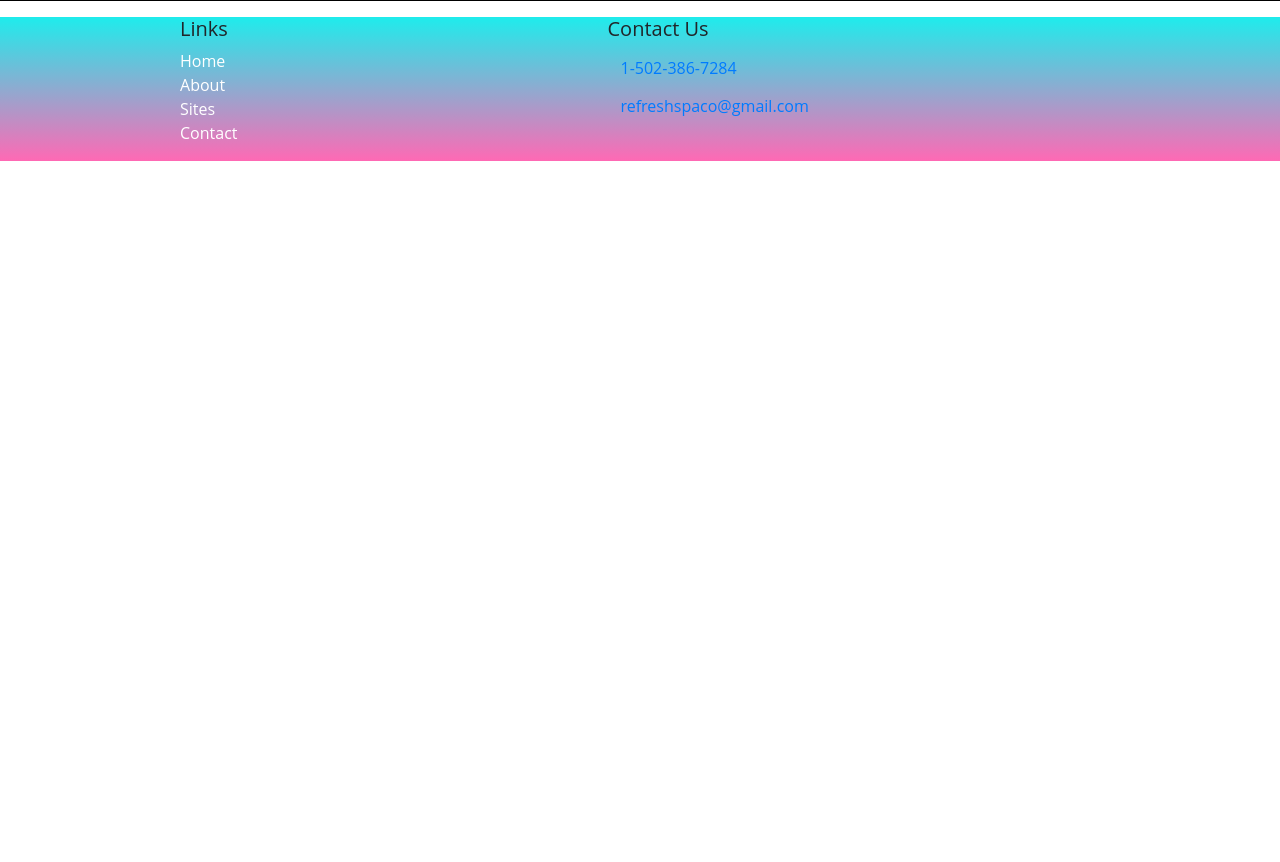
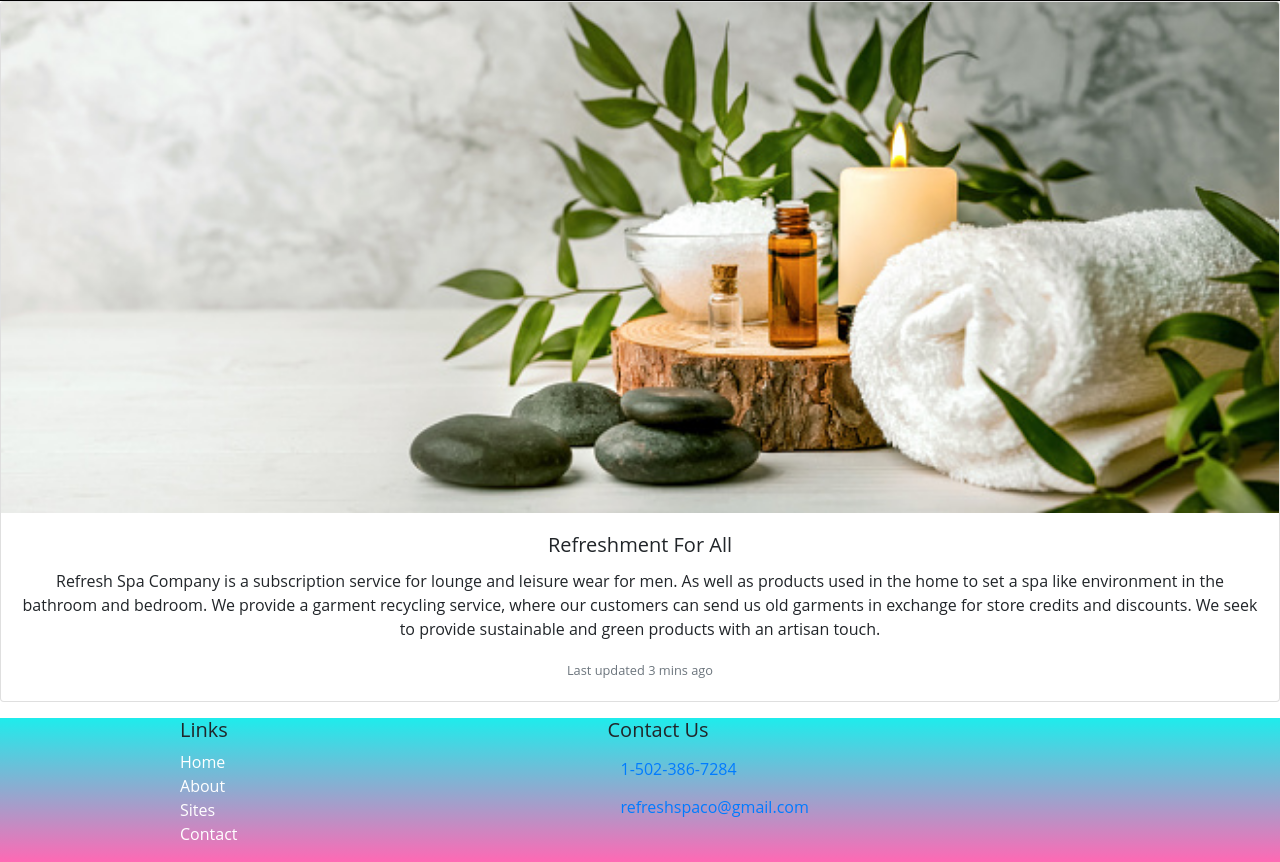
Before and after one commit to BWr3dw00d/refreshspaco, a website: page about.html in a window 1280 px wide. Shown: the part 69-931 px from the top of the page. Before the commit the page ends 800 px from the top, so only its background shows below. Drawn offline with nearby package versions, Linux system fonts and the light colour scheme.

Commit message:
Week 5 Bootstrap Project

```diff
--- a/about.html
+++ b/about.html
@@ -71,7 +71,14 @@
                 </div>
             </div>
         </div>
-
+        <div class="card mb-3">
+            <img src="img/istockphoto-1286682876-170667a.jpeg" class="card-img-top" alt="...">
+            <div class="card-body mx-auto text-center">
+              <h5 class="card-title">Refreshment For All</h5>
+              <p class="card-text">Refresh Spa Company is a subscription service for lounge and leisure wear for men. As well as products used in the home to set a spa like environment in the bathroom and bedroom. We provide a garment recycling service, where our customers can send us old garments in exchange for store credits and discounts. We seek to provide sustainable and green products with an artisan touch.</p>
+              <p class="card-text"><small class="text-muted">Last updated 3 mins ago</small></p>
+            </div>
+          </div>
         <footer class="site-footer mt-3">
             <div class="container">
                 <div class="row">
```
Also changed, not shown: img/istockphoto-1286682876-170667a.jpeg (added).
